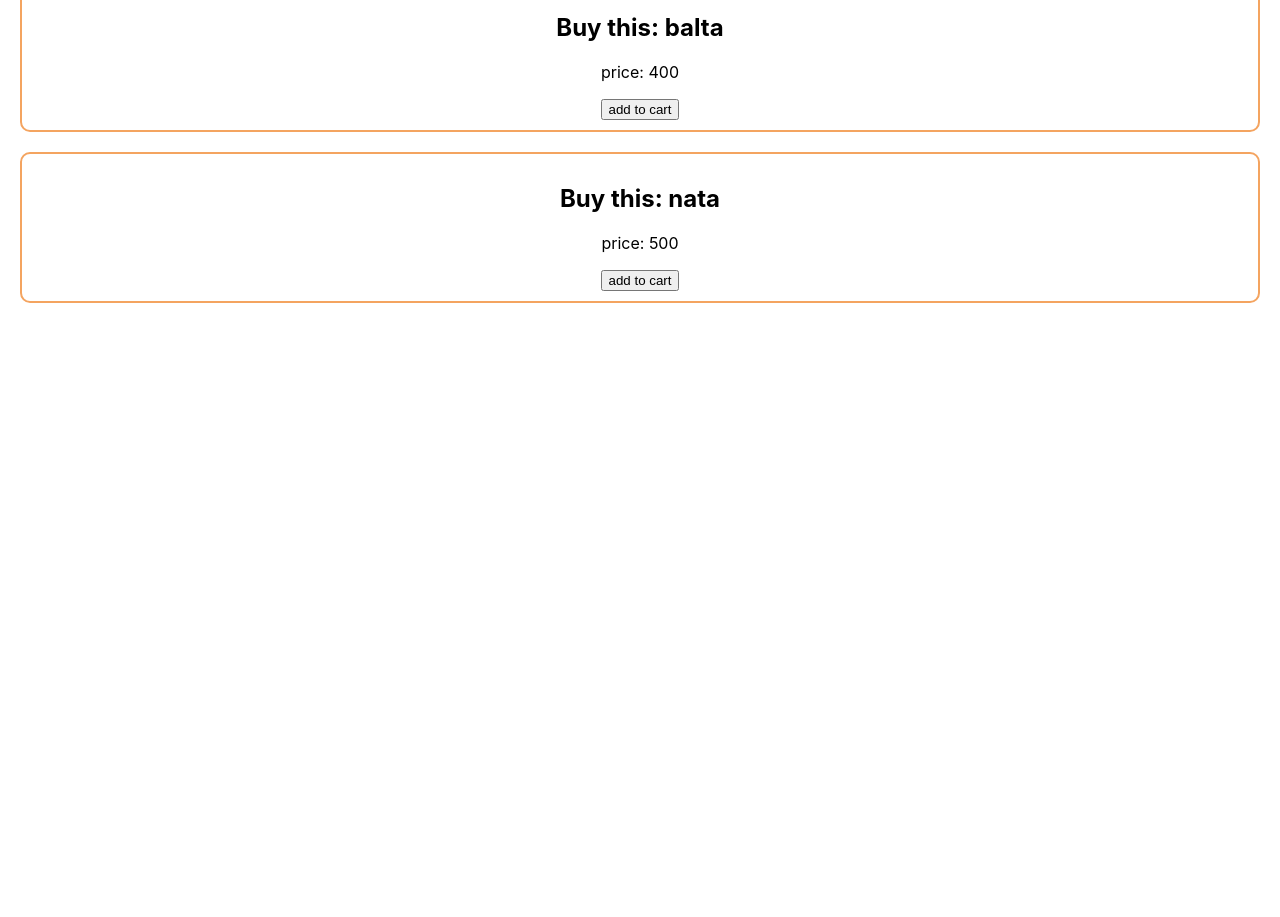
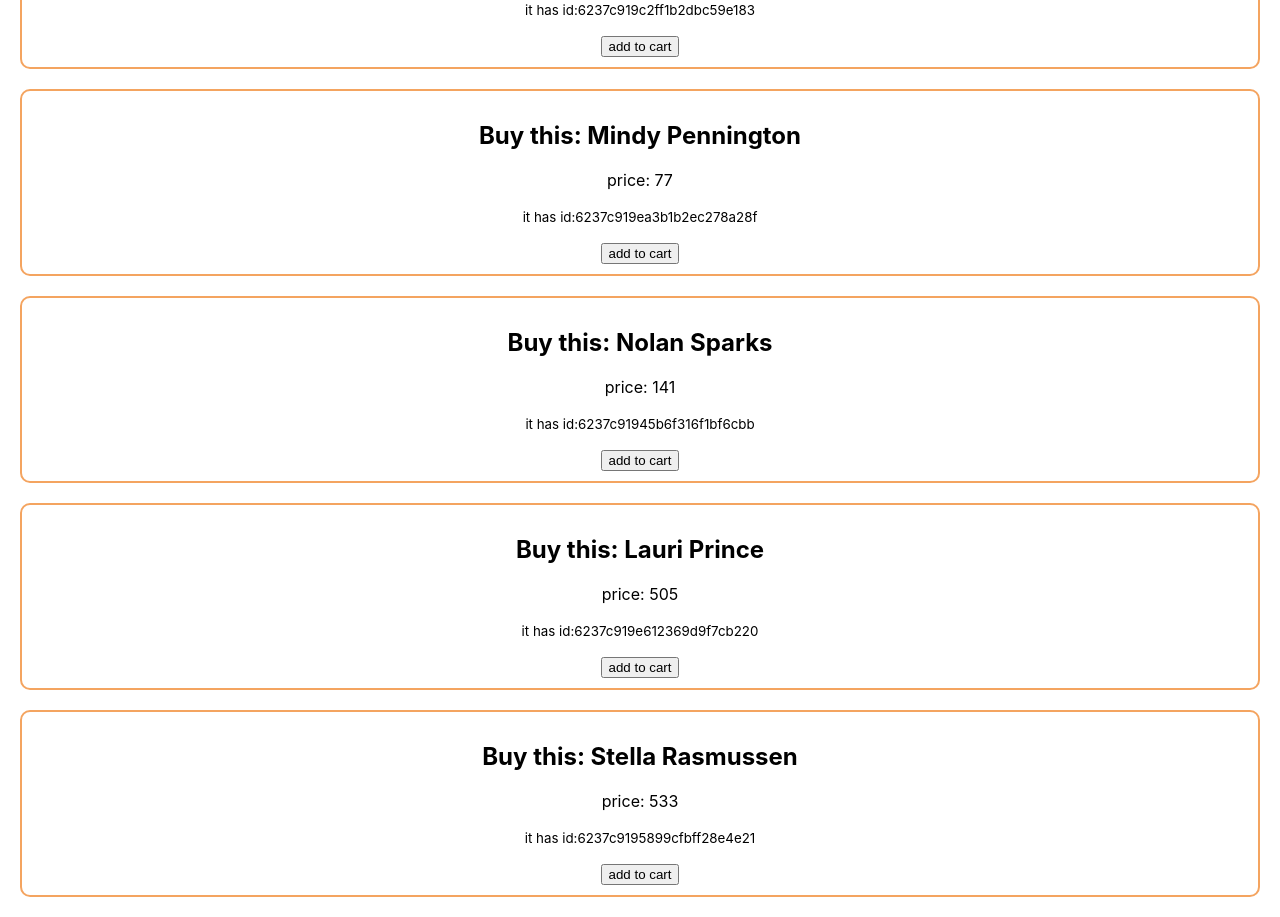
Before and after one commit to Eshshatabdi/react-storage-and-handler, a React (Create React App) app: page / in a window 1280 px wide. Shown: the part 600-1517 px from the top of the page. Before the commit the page ends 923 px from the top, so only its background shows below. Built offline with nearby package versions, Linux system fonts and the light colour scheme.

Commit message:
load data

```diff
--- /dev/null
+++ b/public/data.json
@@ -0,0 +1,37 @@
+[
+    {
+        "id": "6237c919a37e8106501795e4",
+        "price": 441,
+        "name": "Hines Armstrong"
+    },
+    {
+        "id": "6237c919100fa27b60f7262c",
+        "price": 417,
+        "name": "Dolly Sosa"
+    },
+    {
+        "id": "6237c919c2ff1b2dbc59e183",
+        "price": 223,
+        "name": "Wynn Clay"
+    },
+    {
+        "id": "6237c919ea3b1b2ec278a28f",
+        "price": 77,
+        "name": "Mindy Pennington"
+    },
+    {
+        "id": "6237c91945b6f316f1bf6cbb",
+        "price": 141,
+        "name": "Nolan Sparks"
+    },
+    {
+        "id": "6237c919e612369d9f7cb220",
+        "price": 505,
+        "name": "Lauri Prince"
+    },
+    {
+        "id": "6237c9195899cfbff28e4e21",
+        "price": 533,
+        "name": "Stella Rasmussen"
+    }
+]
--- a/src/Components/Cosmetic/Cosmetic.js
+++ b/src/Components/Cosmetic/Cosmetic.js
@@ -2,12 +2,17 @@ import React from 'react';
 import './Cosmetic.css';
 
 const Cosmetic = (props) => {
-    const { name, price } = props.cosmetic
+    const { name, price, id } = props.cosmetic
+    const addToCart = (id) => {
+        console.log('product is here')
+
+    }
     return (
         <div className='product'>
             <h2>Buy this: {name}</h2>
             <p>price: {price} </p>
-            <button>add to cart</button>
+            <p><small>it has id:{id}</small></p>
+            <button onClick={() => addToCart()}>add to cart</button>
         </div>
     );
 };
--- a/src/Components/Cosmetics/Cosmetics.js
+++ b/src/Components/Cosmetics/Cosmetics.js
@@ -1,15 +1,15 @@
-import React from 'react';
+import React, { useEffect, useState } from 'react';
 import Cosmetic from '../Cosmetic/Cosmetic';
 
 const Cosmetics = () => {
-    const cosmetics = [
-        { id: 1, name: 'Alta', price: 100 },
-        { id: 2, name: 'Plta', price: 200 },
-        { id: 3, name: 'Mlta', price: 300 },
-        { id: 4, name: 'balta', price: 400 },
-        { id: 5, name: 'nata', price: 500 },
+    const [cosmetics, setCosmetics] = useState([]);
 
-    ]
+    useEffect(() => {
+        fetch('data.json')
+            .then(res => res.json())
+            .then(data => setCosmetics(data))
+
+    }, [])
 
     return (
         <div>
```
